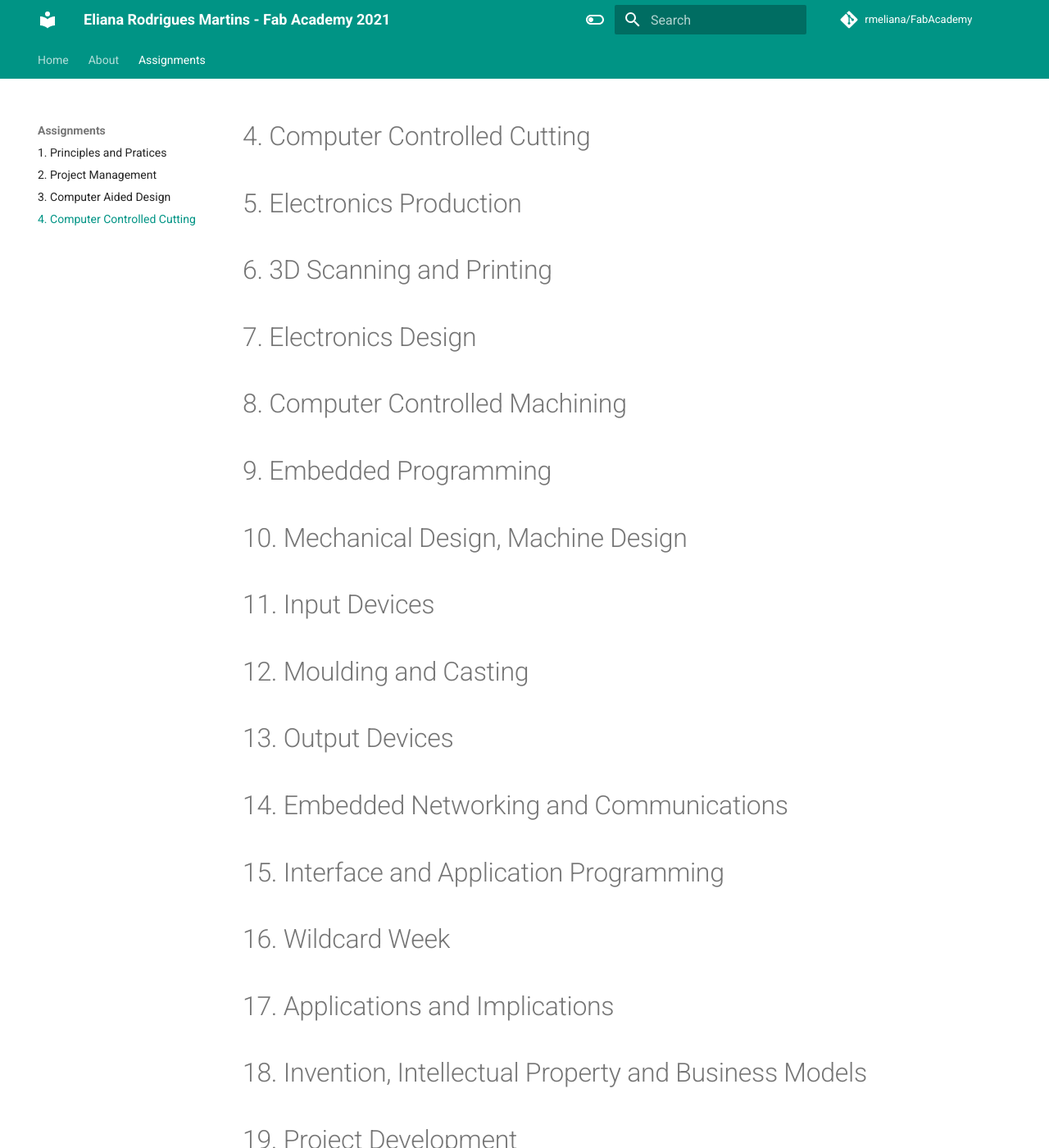
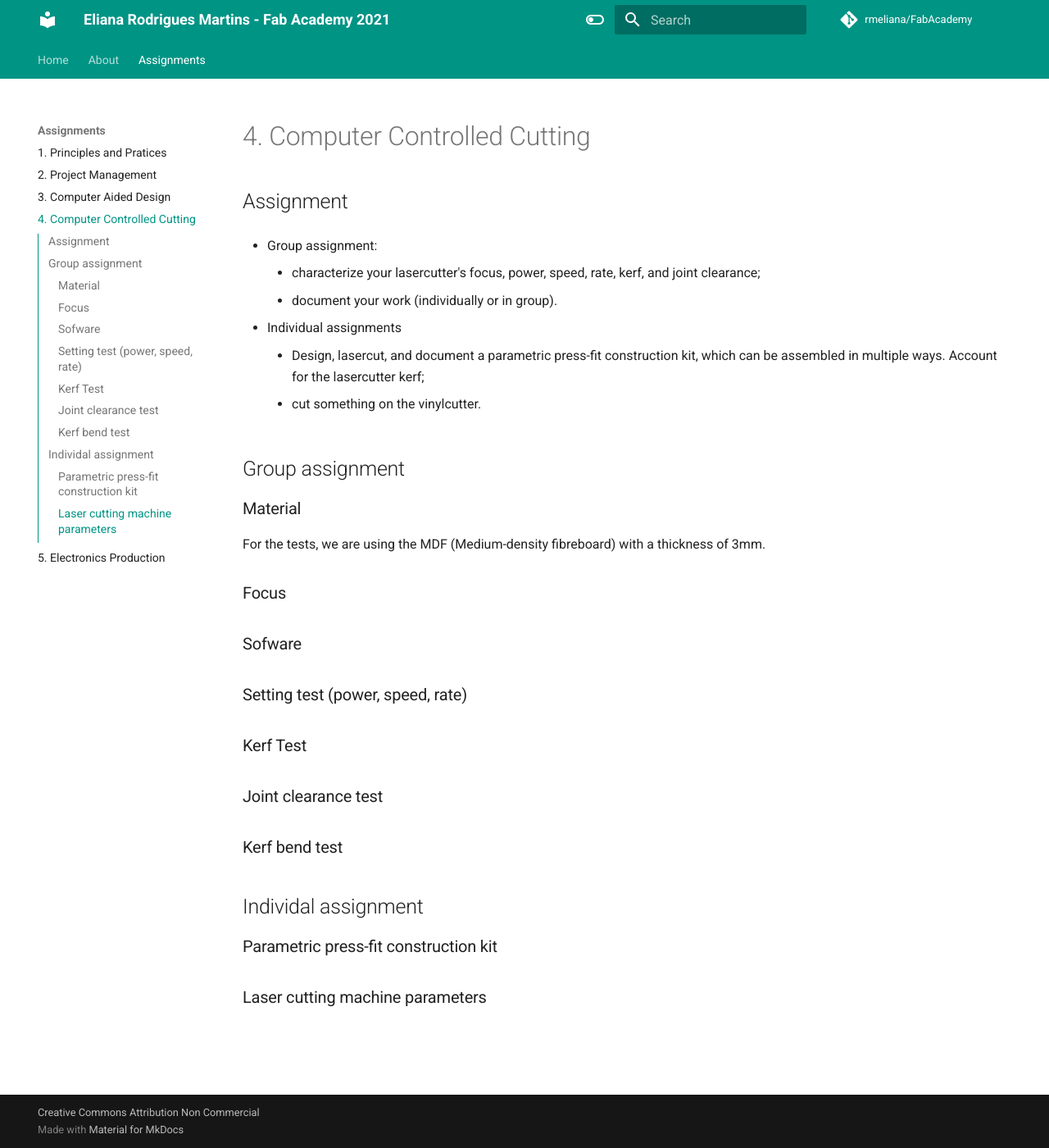
Before and after one commit to rmeliana/FabAcademy, an MkDocs documentation site: the page built from docs/4Computer Controlled Cutting/4Computer Controlled Cutting.md, in a window 1280 px wide and 1400 px high. Shown: the whole window at 82% size. Built offline with MkDocs 1.6.1 and Material for MkDocs 9.7.7, drawn with Linux system fonts in a browser that asks for light colours; comment, search, counter and statistics services are not loaded.

Commit message:
corrected images

```diff
--- a/docs/4Computer Controlled Cutting/4Computer Controlled Cutting.md
+++ b/docs/4Computer Controlled Cutting/4Computer Controlled Cutting.md
@@ -1,31 +1,38 @@
 # 4. Computer Controlled Cutting
 
-# 5. Electronics Production
+## Assignment
 
-# 6. 3D Scanning and Printing
+* Group assignment:
 
-# 7. Electronics Design
+    * characterize your lasercutter's focus, power, speed, rate, kerf, and joint clearance;
+    * document your work (individually or in group).
 
-# 8. Computer Controlled Machining
 
-# 9. Embedded Programming
+*   Individual assignments
 
-# 10. Mechanical Design, Machine Design
+    * Design, lasercut, and document a parametric press-fit construction kit, which can be assembled in multiple ways. Account for the lasercutter kerf;
+    * cut something on the vinylcutter.
 
-# 11. Input Devices
+## Group assignment
 
-# 12. Moulding and Casting
+### Material
+For the tests, we are using the MDF (Medium-density fibreboard) with a thickness of 3mm.
 
-# 13. Output Devices
+### Focus
 
-# 14. Embedded Networking and Communications
 
-# 15. Interface and Application Programming
+### Sofware
 
-# 16. Wildcard Week
+### Setting test (power, speed, rate)
 
-# 17. Applications and Implications
+### Kerf Test
 
-# 18. Invention, Intellectual Property and Business Models
+### Joint clearance test
 
-# 19. Project Development
+### Kerf bend test
+
+## Individal assignment
+
+### Parametric press-fit construction kit
+
+### Laser cutting machine parameters
--- a/mkdocs.yml
+++ b/mkdocs.yml
@@ -66,7 +66,8 @@ nav:
         - '1. Principles and Pratices': '1Principles and Practices/1Principles and Practices.md'
         - '2. Project Management': '2Project Management/2Project Management.md'
         - '3. Computer Aided Design': '3Computer Aided Design/3Computer Aided Design.md'
-        - 4. Computer Controlled Cutting: 4Computer Controlled Cutting/4Computer Controlled Cutting.md
+        - '4. Computer Controlled Cutting': '4Computer Controlled Cutting/4Computer Controlled Cutting.md'
+        - '5. Electronics Production': '5Electronics Production/5Electronics Production.md'
 
 
 
```
Also changed, not shown: docs/3Computer Aided Design/3Computer Aided Design.md (+2 -3 lines), docs/5Electronics Production/5Electronics Production.md (added, +29 -0 lines), docs/3Computer Aided Design/3downloads/Midoriya.svg, docs/3Computer Aided Design/imgs/Objeto.jpg, docs/3Computer Aided Design/imgs/rasterized.jpg, docs/3Computer Aided Design/imgs/rwindow.jpg, docs/3Computer Aided Design/imgs/vectorized.jpg, 1 other file.
